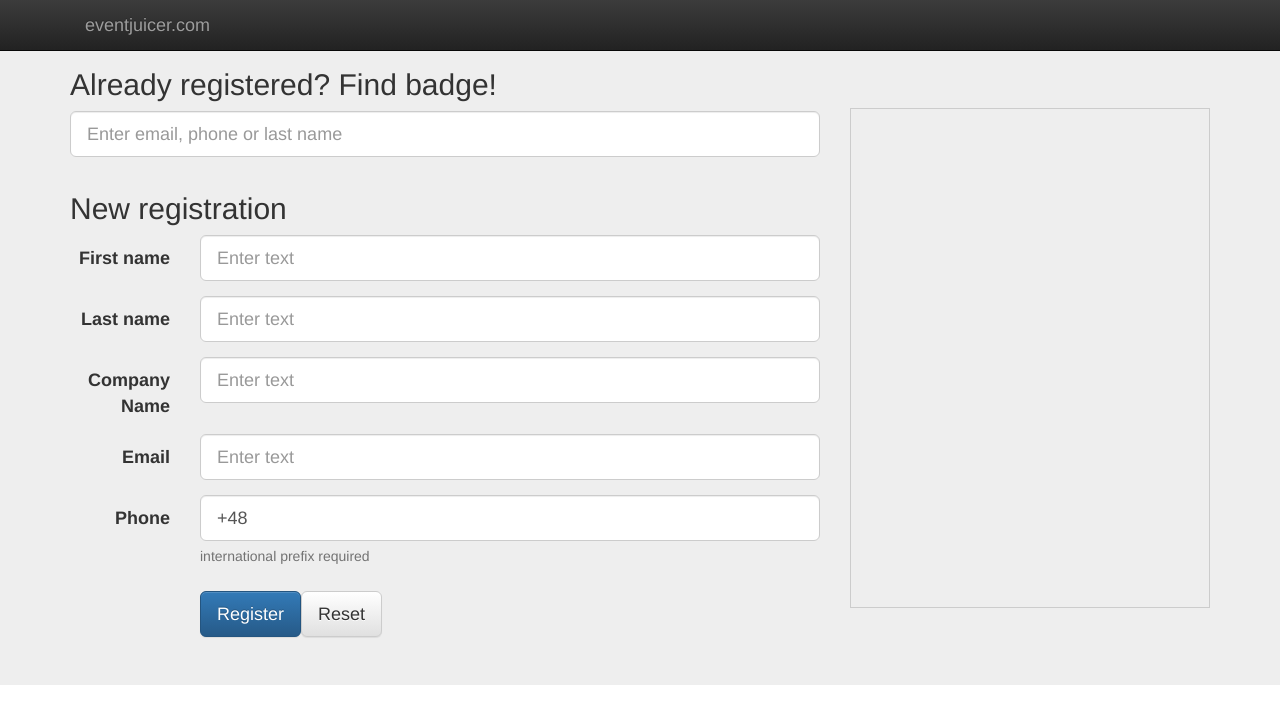
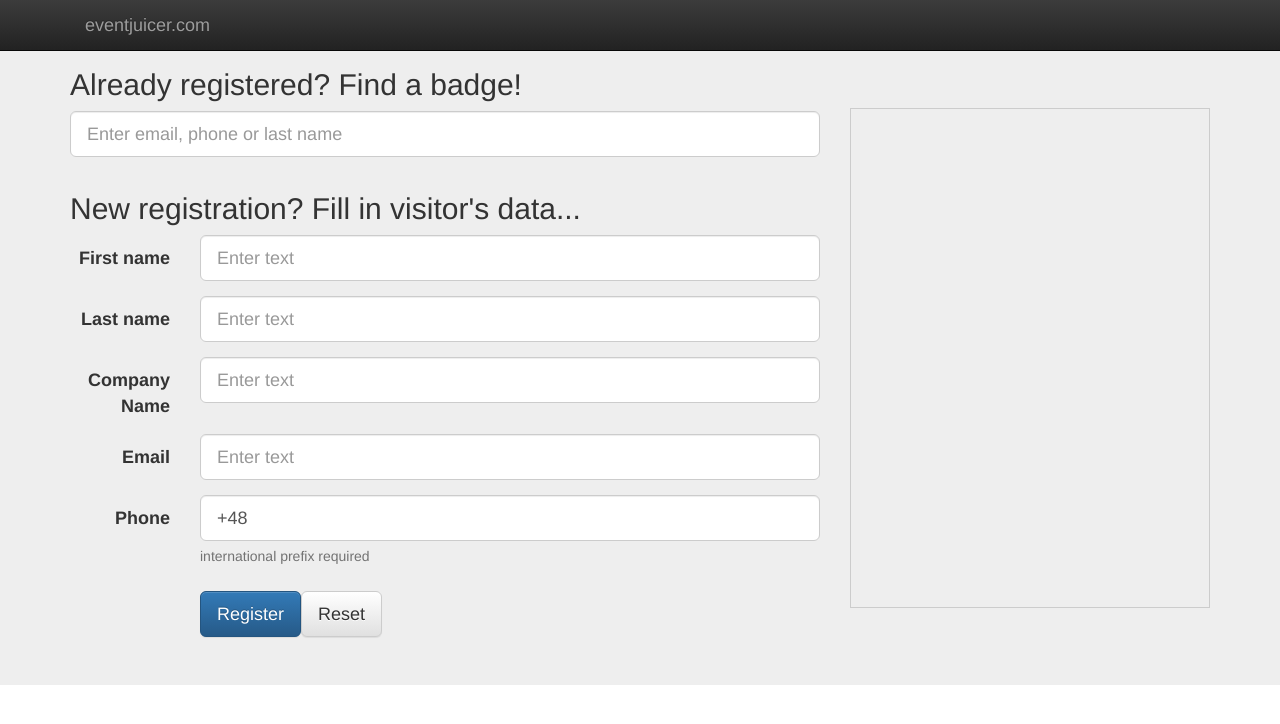
Before and after one commit to eventjuicer/regdesk, a React (Create React App) app: page / in a window 1280 px wide. Shown: the top 724 px of the page. Built offline with nearby package versions, Linux system fonts and the light colour scheme.

Commit message:
fixed copy

```diff
--- a/src/App.js
+++ b/src/App.js
@@ -71,12 +71,12 @@ export default class App extends React.Component {
         <Col lg={8} md={8} sm={8} xs={8}>
 
 
-            <h2>Already registered? Find badge!</h2>
+            <h2>Already registered? Find a badge!</h2>
 
             <SearchBox onBadgeReady={this.handleIframe}/>
 
 
-            <h2>New registration</h2>
+            <h2>New registration? Fill in visitor's data...</h2>
 
             <NewRegistration onBadgeReady={this.handleIframe} />
 
```
